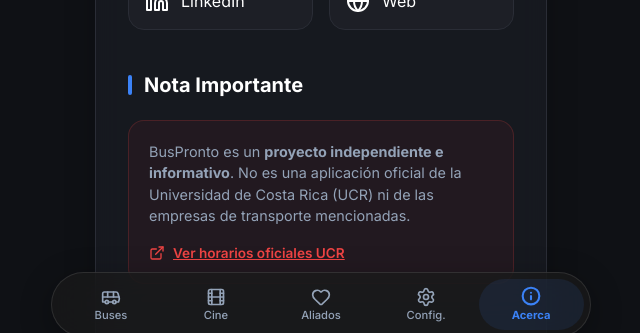
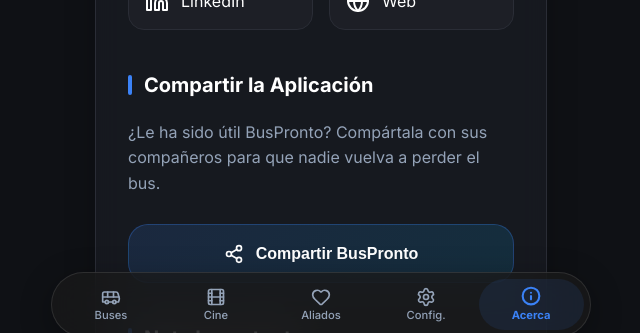
Before and after one commit to KobeMG/BusPronto, a React (Vite) app: page /acerca in a window 1280 px wide. Shown: the part 439-772 px from the top of the page, without its empty margins (319-959 px from the left). Built offline with nearby package versions, Linux system fonts and the light colour scheme; no server answers; the database is empty.

Commit message:
feat: implement centralized sharing utility with Sileo notifications and add share functionality across About, Cinema, and Configuration pages.

```diff
--- a/src/components/ui/PageHeader.module.css
+++ b/src/components/ui/PageHeader.module.css
@@ -64,3 +64,21 @@
   flex-grow: 1;
   text-transform: capitalize;
 }
+
+.actionButton {
+  background: transparent;
+  border: none;
+  color: var(--text-secondary);
+  cursor: pointer;
+  display: flex;
+  align-items: center;
+  justify-content: center;
+  padding: 0.5rem;
+  border-radius: 0.5rem;
+  transition: all 0.2s;
+}
+
+.actionButton:hover {
+  color: var(--text-primary);
+  background: var(--surface-color);
+}
--- a/src/pages/About.jsx
+++ b/src/pages/About.jsx
@@ -1,8 +1,9 @@
 import React, { useState } from 'react';
 import { Helmet } from 'react-helmet-async';
-import { Instagram, Github, Globe, Linkedin, ExternalLink, Mail, Coffee, Phone, Copy, Check, Eye } from 'lucide-react';
+import { Instagram, Github, Globe, Linkedin, ExternalLink, Mail, Coffee, Phone, Copy, Check, Eye, Share2 } from 'lucide-react';
 import PageHeader from '../components/ui/PageHeader';
 import styles from './About.module.css';
+import { shareApp } from '../utils/shareUtils';
 
 const About = () => {
     const [showSinpe, setShowSinpe] = useState(false);
@@ -126,6 +127,17 @@ const About = () => {
                     </section> */}
 
                     <section className={styles.section}>
+                        <h2 className={styles.sectionTitle}>Compartir la Aplicación</h2>
+                        <p className={styles.text}>
+                            ¿Le ha sido útil BusPronto? Compártala con sus compañeros para que nadie vuelva a perder el bus.
+                        </p>
+                        <button className={styles.shareProjectCard} onClick={shareApp}>
+                            <Share2 size={20} />
+                            <span>Compartir BusPronto</span>
+                        </button>
+                    </section>
+
+                    <section className={styles.section}>
                         <h2 className={styles.sectionTitle}>Nota Importante</h2>
                         <div className={styles.disclaimerCard}>
                             <p className={styles.disclaimerText}>
@@ -146,7 +158,7 @@ const About = () => {
 
                     <footer className={styles.miniFooter}>
                         <p>© 2026 Kode Creative</p>
-                        <p>La grandeza nace de pequeños comienzos. </p>
+                        <p>La grandeza nace de pequeños comienzos.</p>
                     </footer>
 
                 </div>
--- a/src/pages/About.module.css
+++ b/src/pages/About.module.css
@@ -317,3 +317,29 @@
         display: none; /* Ocultamos la descripción pequeña en pantallas mínimas */
     }
 }
+
+.shareProjectCard {
+    display: flex;
+    align-items: center;
+    justify-content: center;
+    gap: 0.75rem;
+    padding: 1.15rem;
+    background: linear-gradient(135deg, rgba(59, 130, 246, 0.15) 0%, rgba(14, 165, 233, 0.15) 100%);
+    border: 1px solid rgba(59, 130, 246, 0.3);
+    border-radius: 1.25rem;
+    text-decoration: none;
+    color: var(--text-primary);
+    font-weight: 600;
+    font-size: 1rem;
+    cursor: pointer;
+    width: 100%;
+    margin-top: 0.5rem;
+    transition: all 0.3s cubic-bezier(0.4, 0, 0.2, 1);
+}
+
+.shareProjectCard:hover {
+    background: linear-gradient(135deg, rgba(59, 130, 246, 0.25) 0%, rgba(14, 165, 233, 0.25) 100%);
+    border-color: var(--accent-primary);
+    transform: translateY(-2px);
+    box-shadow: 0 8px 24px rgba(59, 130, 246, 0.2);
+}
--- a/src/pages/Cinema.jsx
+++ b/src/pages/Cinema.jsx
@@ -1,6 +1,5 @@
 import React, { useEffect, useState } from 'react';
 import { Helmet } from 'react-helmet-async';
-import { sileo } from 'sileo';
 import { MapPin, Video, Calendar, Clock, Film, Share2 } from 'lucide-react';
 import PageHeader from '../components/ui/PageHeader';
 import LoadingSpinner from '../components/ui/LoadingSpinner';
@@ -23,15 +22,7 @@ const Cinema = () => {
     const formattedDate = formatDate(activeMovie.screening_date);
     const formattedTime = formatTime(activeMovie.screening_time);
 
-    const result = await shareMovie(activeMovie, formattedDate, formattedTime);
-    if (result.success && result.method === 'clipboard') {
-      sileo.success({
-        title: '¡Copiado!',
-        description: 'Información de la película copiada al portapapeles.',
-        position: 'top-center',
-        duration: 2500
-      });
-    }
+    await shareMovie(activeMovie, formattedDate, formattedTime);
   };
 
   return (
--- a/src/pages/Configuracion.jsx
+++ b/src/pages/Configuracion.jsx
@@ -1,12 +1,13 @@
 import React, { useState, useEffect } from 'react';
 import { Helmet } from 'react-helmet-async';
-import { Smartphone, Bell, BellRing, Loader2, Check } from 'lucide-react';
+import { Smartphone, Bell, BellRing, Loader2, Check, Share2 } from 'lucide-react';
 import { sileo } from 'sileo';
 import PageHeader from '../components/ui/PageHeader';
 import { InstallPWAModal } from '../components/InstallPWAModal';
 import { NotificationPromptModal } from '../components/NotificationPromptModal';
 import { useNotifications } from '../hooks/useNotifications';
 import styles from './Configuracion.module.css';
+import { shareApp } from '../utils/shareUtils';
 
 const Configuracion = () => {
     // Estado para modales
@@ -182,6 +183,26 @@ const Configuracion = () => {
                                 </button>
                             </div>
 
+                            <div className={styles.settingCard}>
+                                <div className={styles.settingInfo}>
+                                    <div className={`${styles.settingIcon} ${styles.primary}`}>
+                                        <Share2 size={24} />
+                                    </div>
+                                    <div className={styles.settingText}>
+                                        <h3 className={styles.settingTitle}>Compartir Aplicación</h3>
+                                        <p className={styles.settingDescription}>
+                                            Comparta el enlace de BusPronto con sus amigos y compañeros de la UCR.
+                                        </p>
+                                    </div>
+                                </div>
+                                <button
+                                    className={styles.settingAction}
+                                    onClick={shareApp}
+                                >
+                                    Compartir
+                                </button>
+                            </div>
+
                         </div>
                     </section>
                 </div>
--- a/src/pages/Home.jsx
+++ b/src/pages/Home.jsx
@@ -1,8 +1,10 @@
 import { Link } from 'react-router-dom';
-import { ChevronRight } from 'lucide-react';
+import { ChevronRight, Share2 } from 'lucide-react';
 import { Helmet } from 'react-helmet-async';
 import PageHeader from '../components/ui/PageHeader';
 import listStyles from '../components/ui/StopsList.module.css';
+import pageHeaderStyles from '../components/ui/PageHeader.module.css';
+import { shareApp } from '../utils/shareUtils';
 
 const Home = () => {
   return (
@@ -28,6 +30,15 @@ const Home = () => {
               Seleccione el tipo de consulta que desea realizar.
             </>
           }
+          actionButton={
+            <button
+              className={pageHeaderStyles.actionButton}
+              onClick={shareApp}
+              title="Compartir BusPronto"
+            >
+              <Share2 size={22} />
+            </button>
+          }
         />
 
         <div className={listStyles.stopList}>
--- a/src/utils/cinemaUtils.js
+++ b/src/utils/cinemaUtils.js
@@ -1,5 +1,10 @@
+import { shareContent } from './shareUtils';
+
 /**
- * Lógica para compartir una película del Cine Universitario
+ * Lógica para compartir una película del Cine Universitario.
+ * @param {Object} movie - Objeto con la información de la película.
+ * @param {string} formattedDate - Fecha formateada.
+ * @param {string} formattedTime - Hora formateada.
  */
 export const shareMovie = async (movie, formattedDate, formattedTime) => {
     const { title, location_name, virtual } = movie;
@@ -14,24 +19,5 @@ export const shareMovie = async (movie, formattedDate, formattedTime) => {
         url: 'https://www.buspronto.lat/cine'
     };
 
-    if (navigator.share) {
-        try {
-            await navigator.share(shareData);
-            return { success: true, method: 'native' };
-        } catch (err) {
-            if (err.name !== 'AbortError') {
-                console.error('Error sharing:', err);
-                return { success: false, error: err };
-            }
-            return { success: false, error: 'User aborted' };
-        }
-    } else {
-        try {
-            await navigator.clipboard.writeText(`${shareData.text}\n\nMás funciones en: ${shareData.url}`);
-            return { success: true, method: 'clipboard' };
-        } catch (err) {
-            console.error('Error copying to clipboard:', err);
-            return { success: false, error: err };
-        }
-    }
+    return await shareContent(shareData, 'Información de la película copiada al portapapeles.');
 };
--- /dev/null
+++ b/src/utils/shareUtils.js
@@ -0,0 +1,71 @@
+import { sileo } from 'sileo';
+
+/**
+ * Copia texto genérico al portapapeles y muestra notificaciones sileo.
+ * @param {string} text - Texto a copiar.
+ * @param {string} successDescription - Mensaje de éxito a mostrar.
+ */
+export const copyToClipboardText = async (text, successDescription = 'Contenido copiado al portapapeles.') => {
+  try {
+    await navigator.clipboard.writeText(text);
+    sileo.success({
+      title: '¡Copiado!',
+      description: successDescription,
+      position: 'top-center',
+      duration: 2500
+    });
+    return true;
+  } catch (err) {
+    console.error('Error copying to clipboard:', err);
+    sileo.error({
+      title: 'Error al copiar',
+      description: 'No se pudo copiar el contenido al portapapeles.',
+      position: 'top-center'
+    });
+    return false;
+  }
+};
+
+/**
+ * Comparte cualquier contenido utilizando la Web Share API
+ * con fallback a copiado al portapapeles.
+ * @param {Object} shareData - Objeto con title, text, url a compartir.
+ * @param {string} successDescription - Mensaje de éxito en fallback.
+ */
+export const shareContent = async (shareData, successDescription) => {
+  if (navigator.share && navigator.canShare && navigator.canShare(shareData)) {
+    try {
+      await navigator.share(shareData);
+      return { success: true, method: 'native' };
+    } catch (err) {
+      if (err.name !== 'AbortError') {
+        console.error('Error sharing:', err);
+        const textToCopy = shareData.text && shareData.url
+          ? `${shareData.text}\n\nMás información en: ${shareData.url}`
+          : (shareData.url || shareData.text);
+        const success = await copyToClipboardText(textToCopy, successDescription);
+        return { success, method: 'clipboard' };
+      }
+      return { success: false, error: 'User aborted' };
+    }
+  } else {
+    const textToCopy = shareData.text && shareData.url
+      ? `${shareData.text}\n\nMás información en: ${shareData.url}`
+      : (shareData.url || shareData.text);
+    const success = await copyToClipboardText(textToCopy, successDescription);
+    return { success, method: 'clipboard' };
+  }
+};
+
+/**
+ * Comparte la aplicación web utilizando la utilidad genérica.
+ */
+export const shareApp = async () => {
+  const shareData = {
+    title: 'BusPronto – Horarios Bus UCR',
+    text: 'Consulta el próximo bus UCR en tiempo real. ¡No pierdas tu bus!',
+    url: 'https://www.buspronto.lat/',
+  };
+
+  return await shareContent(shareData, 'El enlace de BusPronto se ha copiado al portapapeles.');
+};
```
